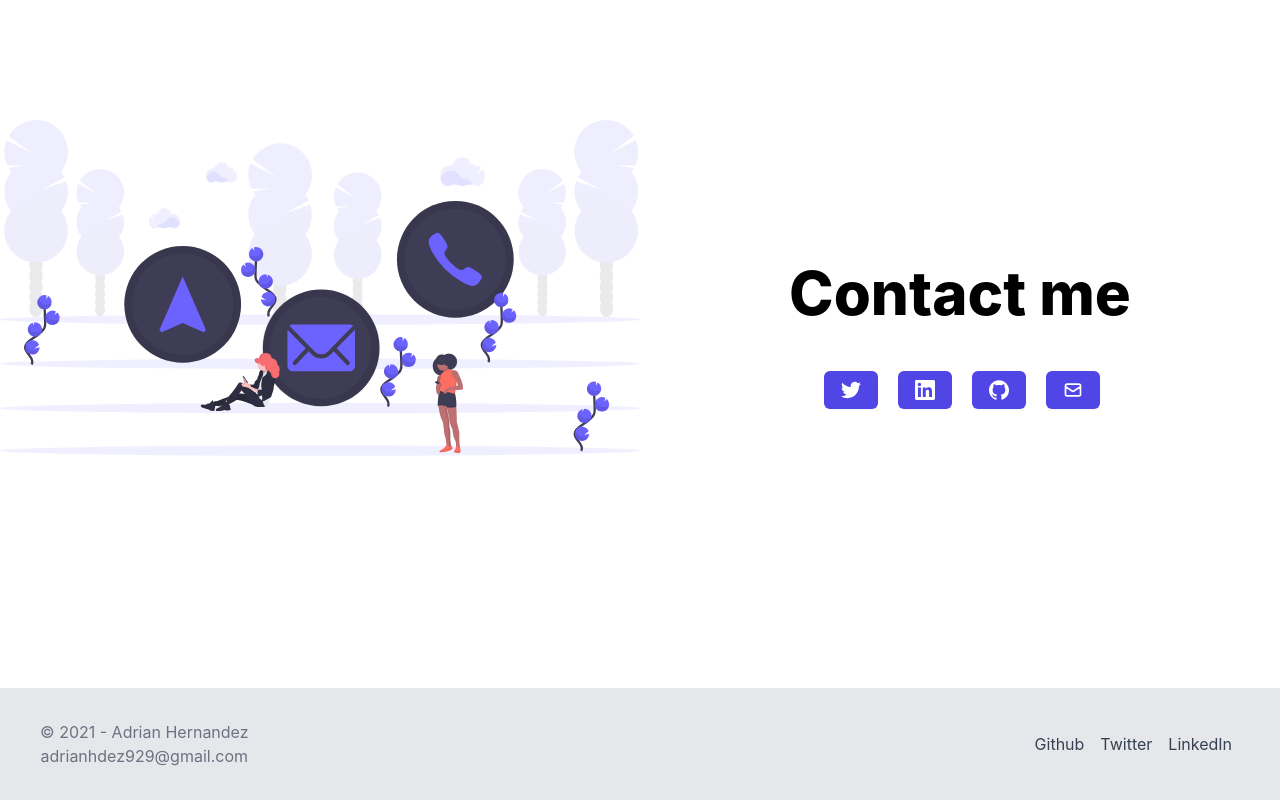
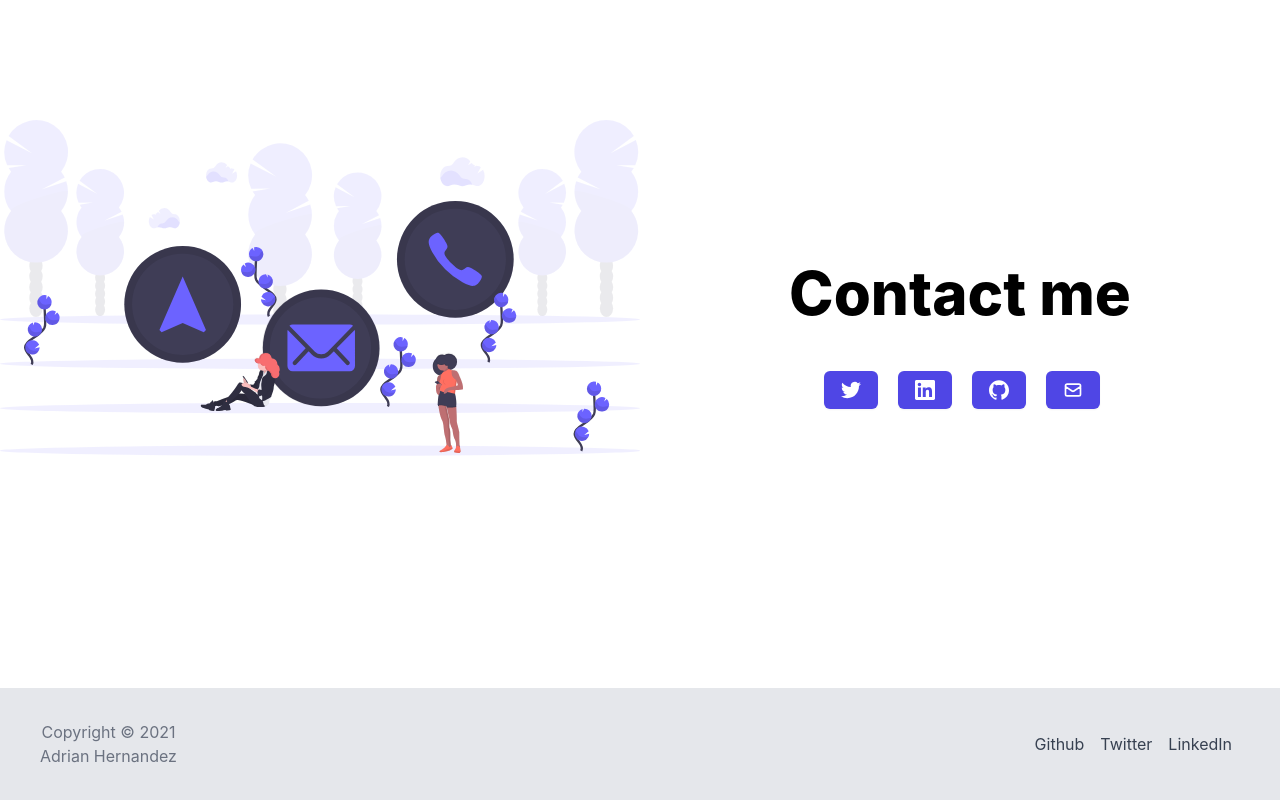
Before and after one commit to adrianhdez929/portfolio, a Next.js app: page / in a window 1280 px wide. Shown: the part 2580-3380 px from the top of the page. Built offline with nearby package versions, Linux system fonts and the light colour scheme.

Commit message:
Removed email from footer

```diff
--- a/components/Footer.jsx
+++ b/components/Footer.jsx
@@ -4,8 +4,8 @@ export default function Footer() {
     return(
 	<footer className="w-full h-28 bg-gray-200 relative flex items-center justify-between">
         <div className="md:mx-5 md:px-5 w-auto flex flex-col items-center justify-center text-gray-500">
-            <div><span>&copy; 2021 - Adrian Hernandez</span></div>
-            <div><span>adrianhdez929@gmail.com</span></div>
+            <div><span>Copyright &copy; 2021</span></div>
+            <div><span>Adrian Hernandez</span></div>
         </div>
         <div className="md:mx-5 md:px-5 inline-flex items-center w-auto">
             <div className="mx-2 text-gray-700 hover:text-gray-400">
--- a/pages/index.js
+++ b/pages/index.js
@@ -120,7 +120,7 @@ export default function Home() {
                 </span>
                 <span className="sm:ml-3 mx-2">
                   <a href="mailto:adrianhdez929@gmail.com">
-                    <button type="button" class="inline-flex items-center px-4 py-2 border border-transparent rounded-md shadow-sm text-sm font-medium text-white bg-indigo-600 hover:bg-indigo-700 focus:outline-none focus:ring-2 focus:ring-offset-2 focus:ring-indigo-500">
+                    <button type="button" className="inline-flex items-center px-4 py-2 border border-transparent rounded-md shadow-sm text-sm font-medium text-white bg-indigo-600 hover:bg-indigo-700 focus:outline-none focus:ring-2 focus:ring-offset-2 focus:ring-indigo-500">
                       <svg className="h-5 w-5" xmlns="http://www.w3.org/2000/svg" fill="none" viewBox="0 0 24 24" stroke="currentColor">
                         <path strokeLinecap="round" strokeLinejoin="round" strokeWidth={2} d="M3 8l7.89 5.26a2 2 0 002.22 0L21 8M5 19h14a2 2 0 002-2V7a2 2 0 00-2-2H5a2 2 0 00-2 2v10a2 2 0 002 2z" />
                       </svg>
```
